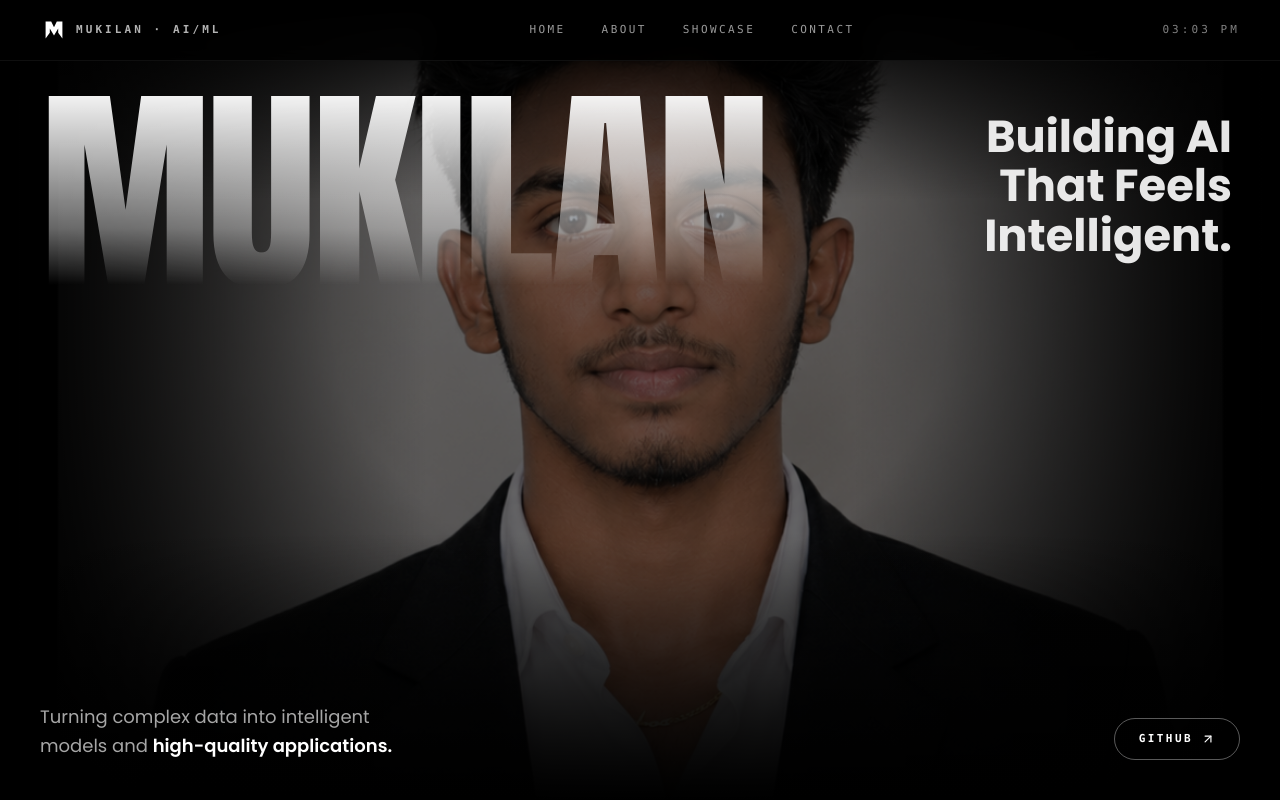
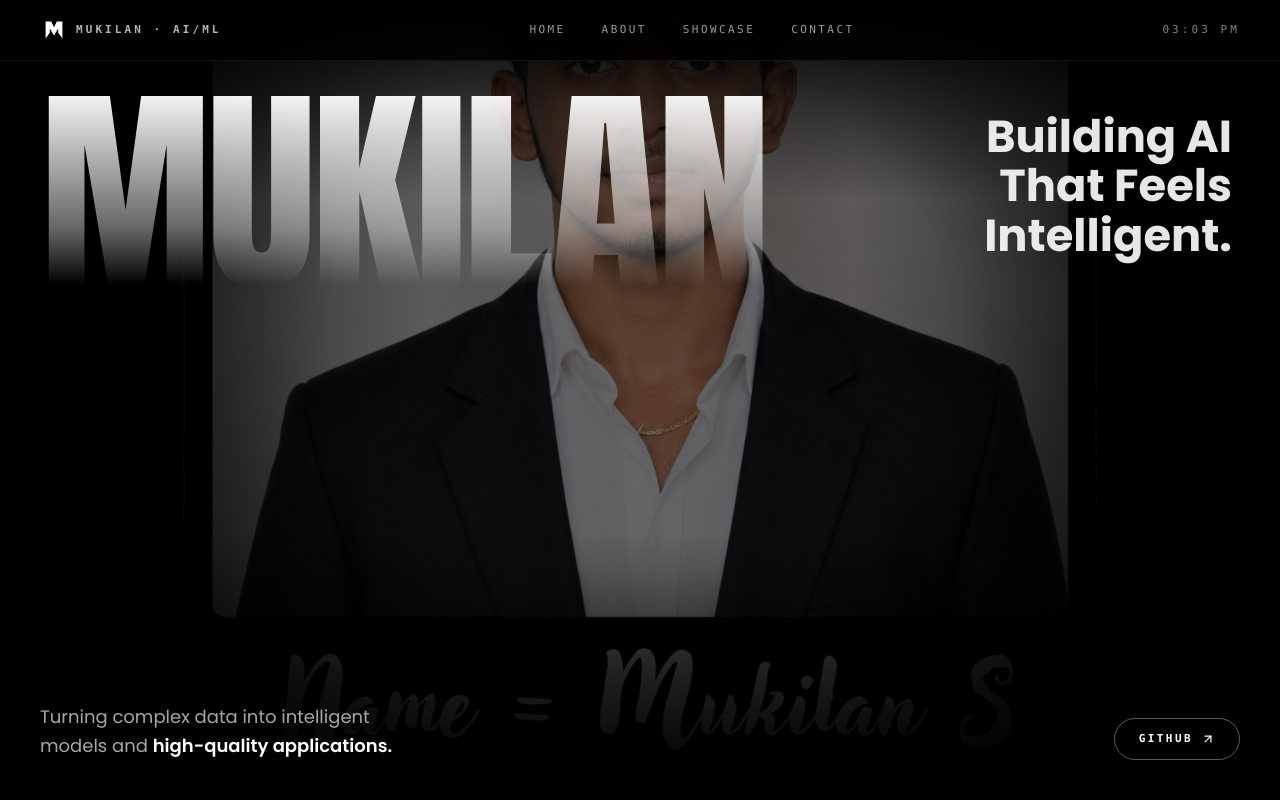
Before and after one commit to Mukilan-s18/mukil-portfolio, a React (Vite) app: page / in a window 1280 px wide. Shown: the top 800 px of the page. Built offline with nearby package versions, Linux system fonts and the light colour scheme.

Commit message:
style: crop hero portrait and use object-contain to prevent massive full-screen stretch

```diff
--- a/src/App.tsx
+++ b/src/App.tsx
@@ -140,9 +140,9 @@ export default function App() {
               {/* Portrait — centered, full-bleed, fades into black */}
               <div className="absolute inset-0 flex items-center justify-center">
                 <img
-                  src="/assets/id-card.png"
+                  src="/assets/hero-portrait.png"
                   alt="Mukilan portrait"
-                  className="h-full w-full object-cover object-[center_35%] opacity-40"
+                  className="h-full w-full object-contain opacity-40"
                   style={{
                     maskImage: "radial-gradient(ellipse 60% 80% at 50% 40%, black 40%, transparent 100%)",
                     WebkitMaskImage: "radial-gradient(ellipse 60% 80% at 50% 40%, black 40%, transparent 100%)",
```
Also changed, not shown: public/assets/hero-portrait.png (added).
